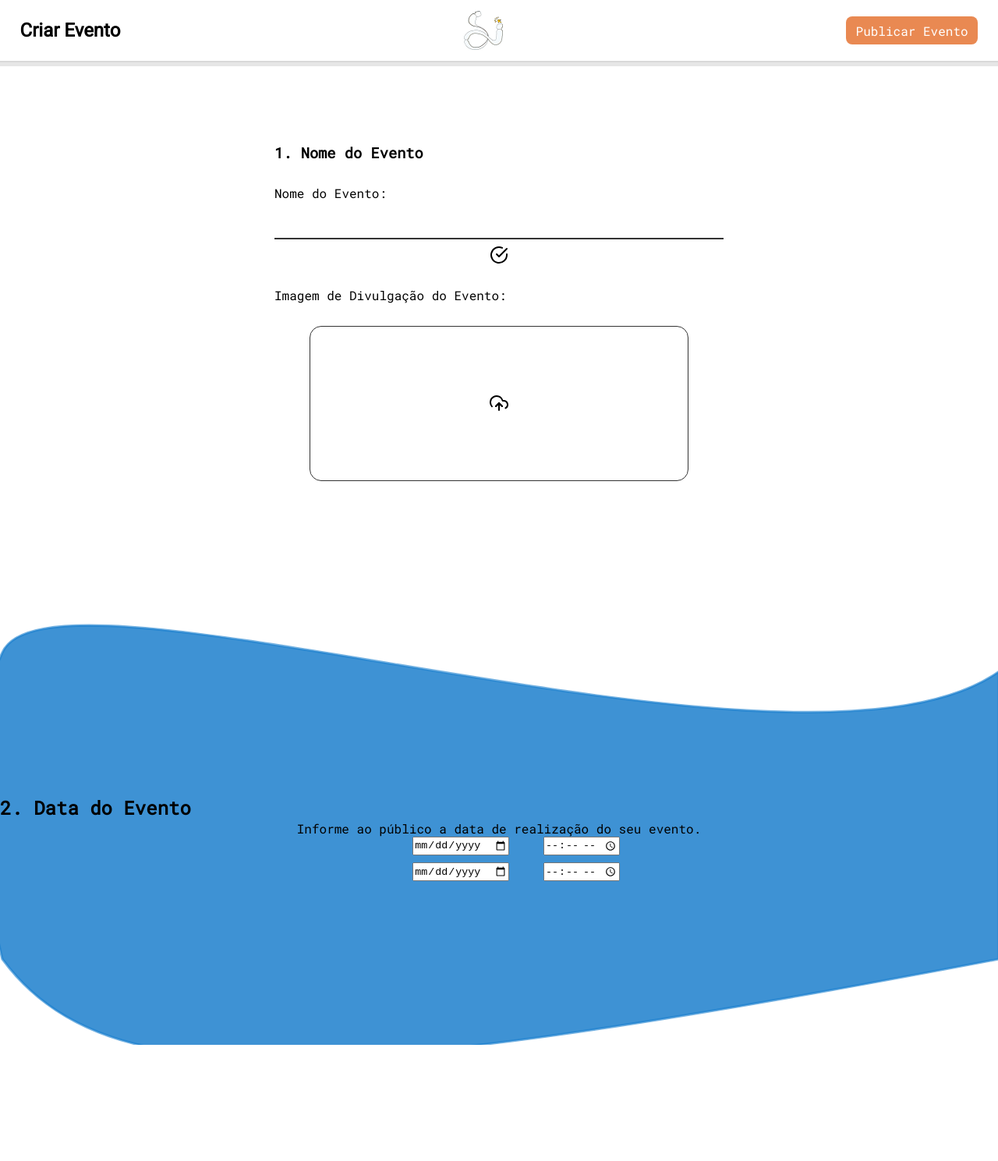
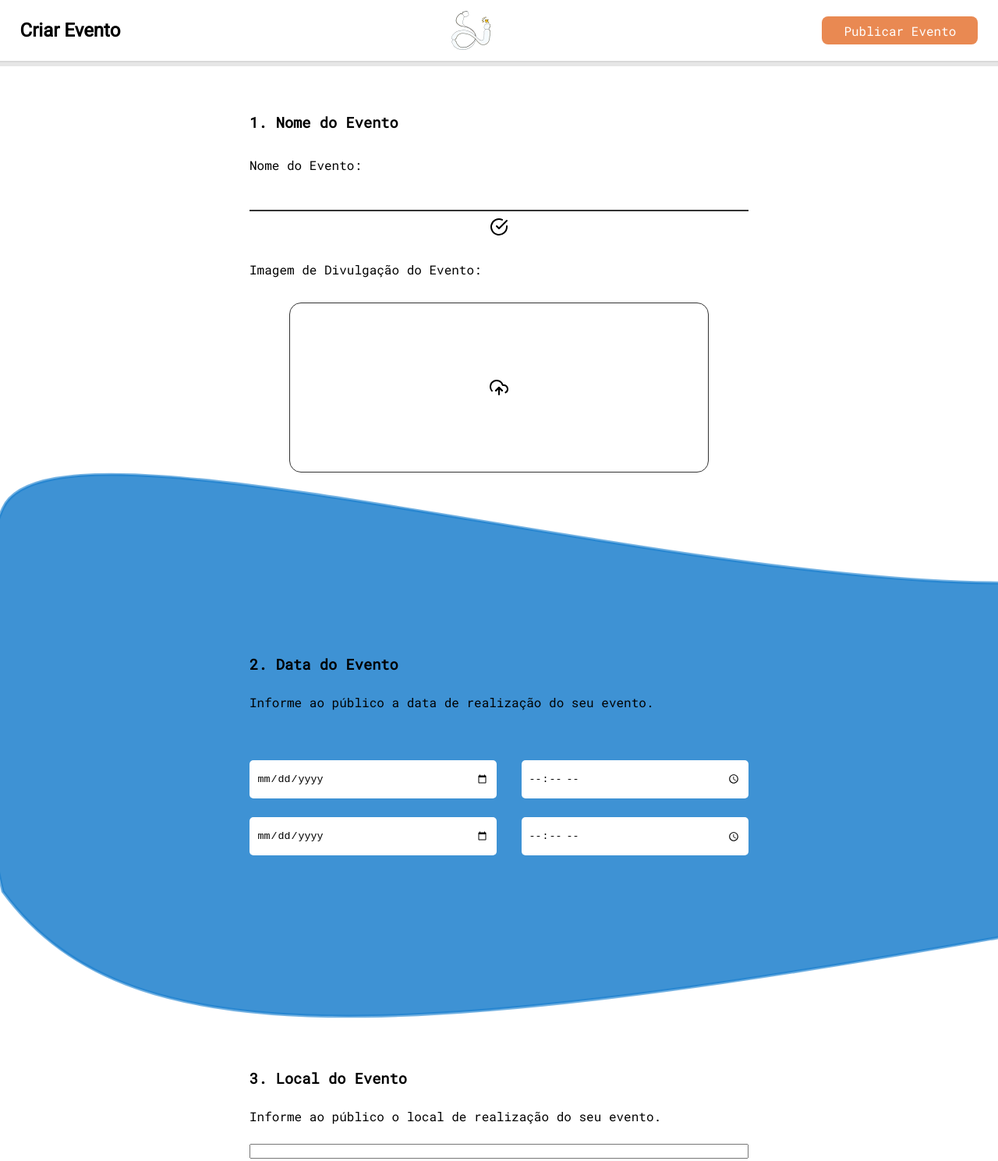
Before and after one commit to casettamariana/shopping-dos-ingressos-HTML, a plain HTML site: page create_event.html in a window 1280 px wide. Shown: the whole page at 78% size. Before the commit the page ends 1340 px from the top, so only its background shows below. Drawn offline with nearby package versions, Linux system fonts and the light colour scheme.

Commit message:
Versão final de estruturação em flexbox

```diff
--- /dev/null
+++ b/assets/css/create_event/create_event.scss
@@ -0,0 +1,196 @@
+@import url('https://fonts.googleapis.com/css2?family=Roboto&display=swap');
+@import url('https://fonts.googleapis.com/css2?family=Roboto+Mono&display=swap');
+
+
+$button_orange: #E98952;
+$grey: #333;
+
+
+#content{
+    width: 100vw;
+    height: 100%;
+    margin-top: 10vh;
+
+    display: flex;
+    flex-direction: column;
+    align-content: center;
+    align-items: center;
+    justify-content: space-around;
+    justify-items: stretch;
+
+    &>section{
+        width: 100%;
+        display: flex;
+        flex-direction: column;
+        align-content: center;
+        align-items: center;
+        justify-content: center;
+        justify-items: center;
+
+        text-align: start;
+    }
+    &> section h1, &> section p, &> section form{
+        width: 50vw;
+    }
+}
+
+/* HEADER */
+header{
+    background-color: white;
+
+    font-family: 'Roboto', sans-serif;
+    font-size: x-large;
+    font-weight: 700;
+
+    display: flex;
+    flex-direction: row;
+    align-content: center;
+    align-items: center;
+    justify-content: space-between;
+    justify-items: center;
+
+    position: fixed;
+    top: 0;
+
+    width: 100vw;
+    height: max-content;
+    min-height: 10vh;
+
+    border: none;
+    border-bottom: 2px solid #D9D9D9;
+    box-shadow: 0 5px #E6E6E6;
+
+
+    .title_page{
+        margin-left: 2%;
+    }
+
+    img{
+        width: 50px;
+    }
+    button{
+        color: white;
+        font-family: 'Roboto Mono', monospace;
+        font-size: medium;
+        /* white-space: nowrap; */
+
+        cursor: pointer;
+
+        background: $button_orange;
+
+        border: none;
+        border-radius: 8px;
+
+        width: max-content;
+        height: max-content;
+        min-width: 200px;
+
+        padding: 0.6% 1%;
+        margin-right: 2%;
+
+        transition-duration: 1.5s;
+
+        &:hover{
+            transform: scale(1.05);
+        }
+    }
+}
+
+
+section{
+    p{
+        margin-top: 2%;
+    }
+}
+
+
+section#name_event{
+    margin-top: 5%;
+
+    form{
+        display: flex;
+        flex-direction: column;
+        align-content: space-around;
+        align-items: center;
+        justify-content: start;
+        justify-items: center;
+
+
+        label{
+            align-self: flex-start;
+            margin: 5% 0 0 0;
+        }
+    }
+
+}
+
+section#event_date{
+    background: url('../../img/background_sectionDate.svg');
+    background-repeat: no-repeat;
+    background-size: cover;
+
+    min-height: 700px;
+
+
+    form{
+        display: grid;
+        grid-template-areas: "input1 . input2" ". . ." "input3 . input4";
+        grid-template-rows: auto 25% auto;
+        grid-template-columns: auto 5% auto;
+        padding-top: 5%;
+        font-family: 'Roboto Mono', monospace;
+
+
+        input{
+            padding: 5% 3%;
+            border: none;
+            border-radius: 5px;
+
+            &:nth-child(1){grid-area: input1;}
+            &:nth-child(2){grid-area: input2;}
+            &:nth-child(3){grid-area: input3;}
+            &:nth-child(4){grid-area: input4;}
+        }
+    }
+}
+
+input[type=text]{
+    width: 100%;
+    padding: 12px 20px;
+    margin: 8px 0;
+    border: none;
+    border-bottom: 2px solid $grey;
+
+    &:focus{
+        border: none;
+    }
+}
+input[type=image]{
+    border: 1.5px ridge $grey;
+    border-radius: 15px;
+    padding: 15% 40%;
+    margin-top: 5%;
+}
+
+form{
+    i{
+        align-self: flex-end;
+    }
+}
+
+section#event_local{
+    margin: 0 0 10% 0;
+    h1{
+        margin-top: 5%;
+    }
+    form{
+        padding-top: 2%;
+
+        display: flex;
+        flex-direction: column;
+        align-content: center;
+        align-items: stretch;
+        justify-content: center;
+        justify-items: center;
+    }
+}
--- a/assets/css/create_event/global.css
+++ b/assets/css/create_event/global.css
@@ -7,4 +7,6 @@
 }
 body{
     font-family: 'Roboto Mono', monospace;
+    overflow-x: hidden;
+    overflow-y: auto;
 }
--- a/create_event.html
+++ b/create_event.html
@@ -1,5 +1,6 @@
 <!DOCTYPE html>
 <html lang="pt-BR">
+
 <head>
     <meta charset="UTF-8">
     <meta name="viewport" content="width=device-width, initial-scale=1.0">
@@ -9,8 +10,9 @@
     <link rel="shortcut icon" href="./assets/img/favIcon.png" type="image/x-icon">
     <link rel="stylesheet" href="./assets/css/create_event/global.css">
 </head>
+
 <body>
-    <section id="focus_firstPage" class="content">
+    <section id="content">
         <header>
             <div class="title_page">Criar Evento</div>
             <img src="./assets/img/logo-100x100.png" alt="Logo Shopping dos Ingressos">
@@ -26,11 +28,11 @@
                 <i data-feather="check-circle"></i>
 
                 <label htmlFor="img_event">Imagem de Divulgação do Evento:</label>
-                <input type="image" src="./assets/img/upload-cloud.svg" alt="Adicione a imagem do seu evento" id="img_event"/>
+                <input type="image" src="./assets/img/upload-cloud.svg" alt="Adicione a imagem do seu evento"
+                    id="img_event" />
             </form>
         </section>
-    </section>
-    <section id="event_date" class="content">
+        <section id="event_date">
             <h1>2. Data do Evento</h1>
             <p>Informe ao público a data de realização do seu evento.</p>
             <form action="" method="post">
@@ -40,6 +42,27 @@
                 <input id="dateFim" type="time">
             </form>
         </section>
+        <section id="event_local">
+            <h1>3. Local do Evento</h1>
+            <p>Informe ao público o local de realização do seu evento.</p>
+            <form>
+                <label for="event_local"></label>
+                <input name="Local" id="event_local" list="event_local">
+            </form>
+            <datalist id="event_local">
+                <option>Goiânia</option>
+                <option>Aparecida de Goiânia</option>
+                <option>Anápolis</option>
+                <option>Rio Verde</option>
+                <option>Águas Lindas de Goiás</option>
+                <option>Luziânia</option>
+                <option>Valparaíso de Goiás</option>
+                <option>Trindade</option>
+                <option>Formosa</option>
+            </datalist>
+
+        </section>
+    </section>
 
 
 
@@ -47,4 +70,5 @@
         feather.replace()
     </script>
 </body>
+
 </html>
```
Also changed, not shown: assets/css/create_event/create_event.css, 1 other file. Lines whose indentation alone changed are shown as unchanged.
